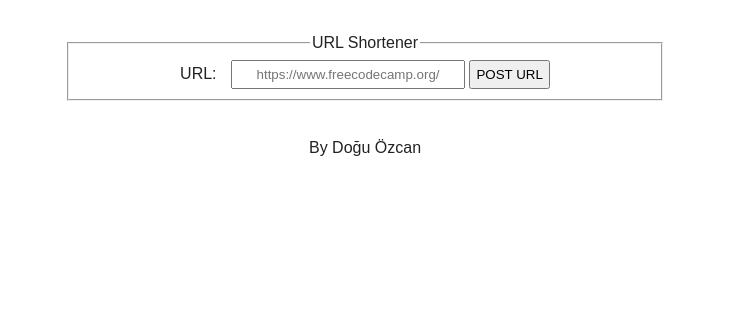
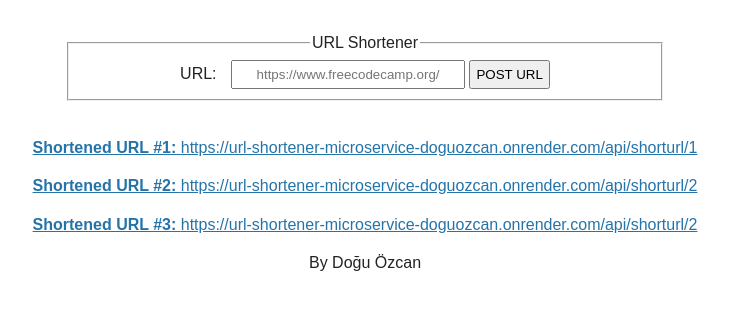
Before and after one commit to doguozcan/url-shortener-microservice, a website: page views/index.html in a window 1280 px wide. Shown: the part 72-382 px from the top of the page, without its empty margins (275-1004 px from the left). Drawn offline with Linux system fonts and the light colour scheme.

Commit message:
Update index.html

```diff
--- a/views/index.html
+++ b/views/index.html
@@ -29,6 +29,27 @@
           </fieldset>
         </form>
       </section>
+      <p>
+        <a
+          href="https://url-shortener-microservice-doguozcan.onrender.com/api/shorturl/1"
+          ><b>Shortened URL #1: </b
+          >https://url-shortener-microservice-doguozcan.onrender.com/api/shorturl/1</a
+        >
+      </p>
+      <p>
+        <a
+          href="https://url-shortener-microservice-doguozcan.onrender.com/api/shorturl/2"
+          ><b>Shortened URL #2: </b
+          >https://url-shortener-microservice-doguozcan.onrender.com/api/shorturl/2</a
+        >
+      </p>
+      <p>
+        <a
+          href="https://url-shortener-microservice-doguozcan.onrender.com/api/shorturl/3"
+          ><b>Shortened URL #3: </b
+          >https://url-shortener-microservice-doguozcan.onrender.com/api/shorturl/2</a
+        >
+      </p>
     </main>
     <footer>
       <p>By Doğu Özcan</p>
```
